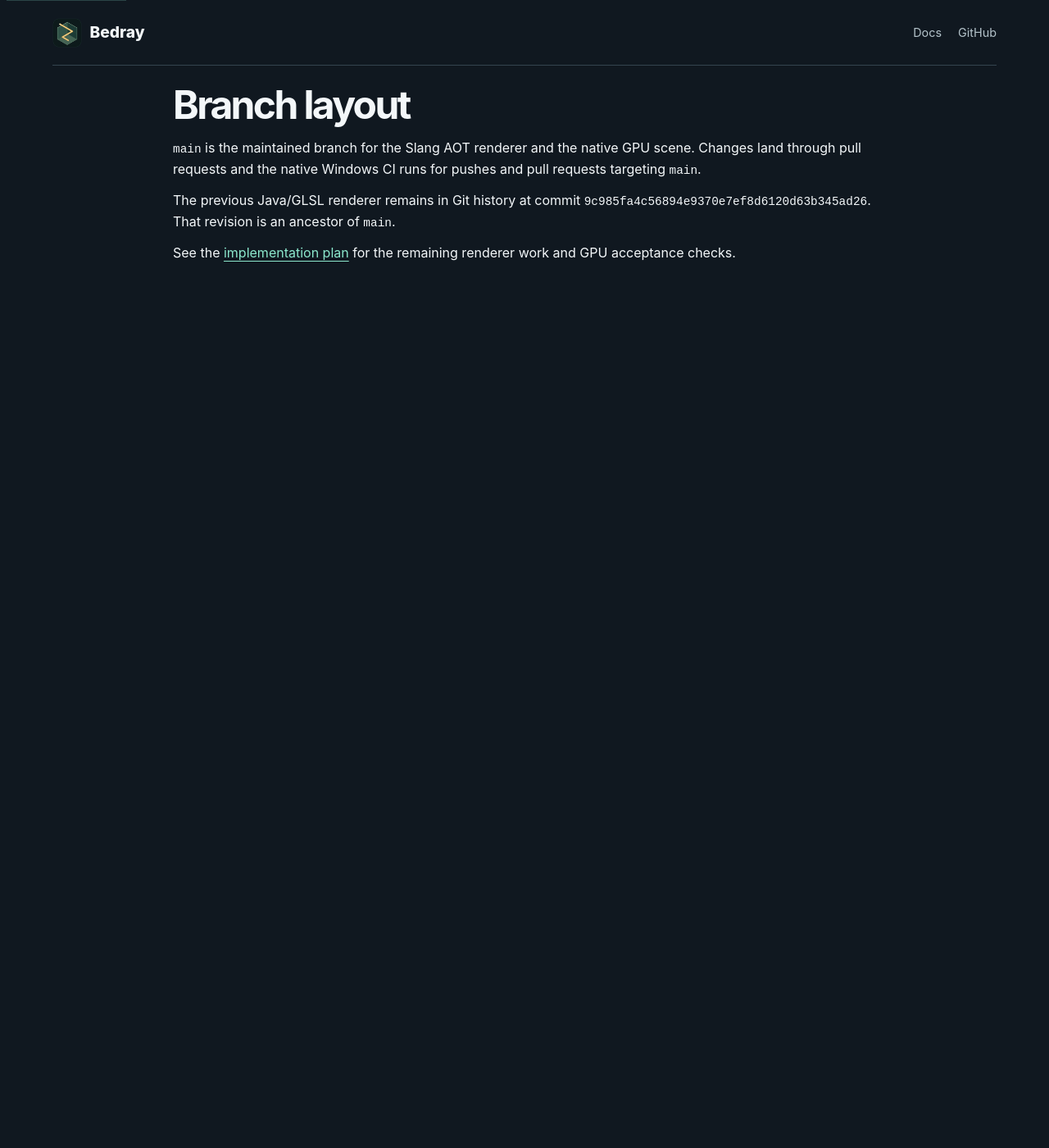
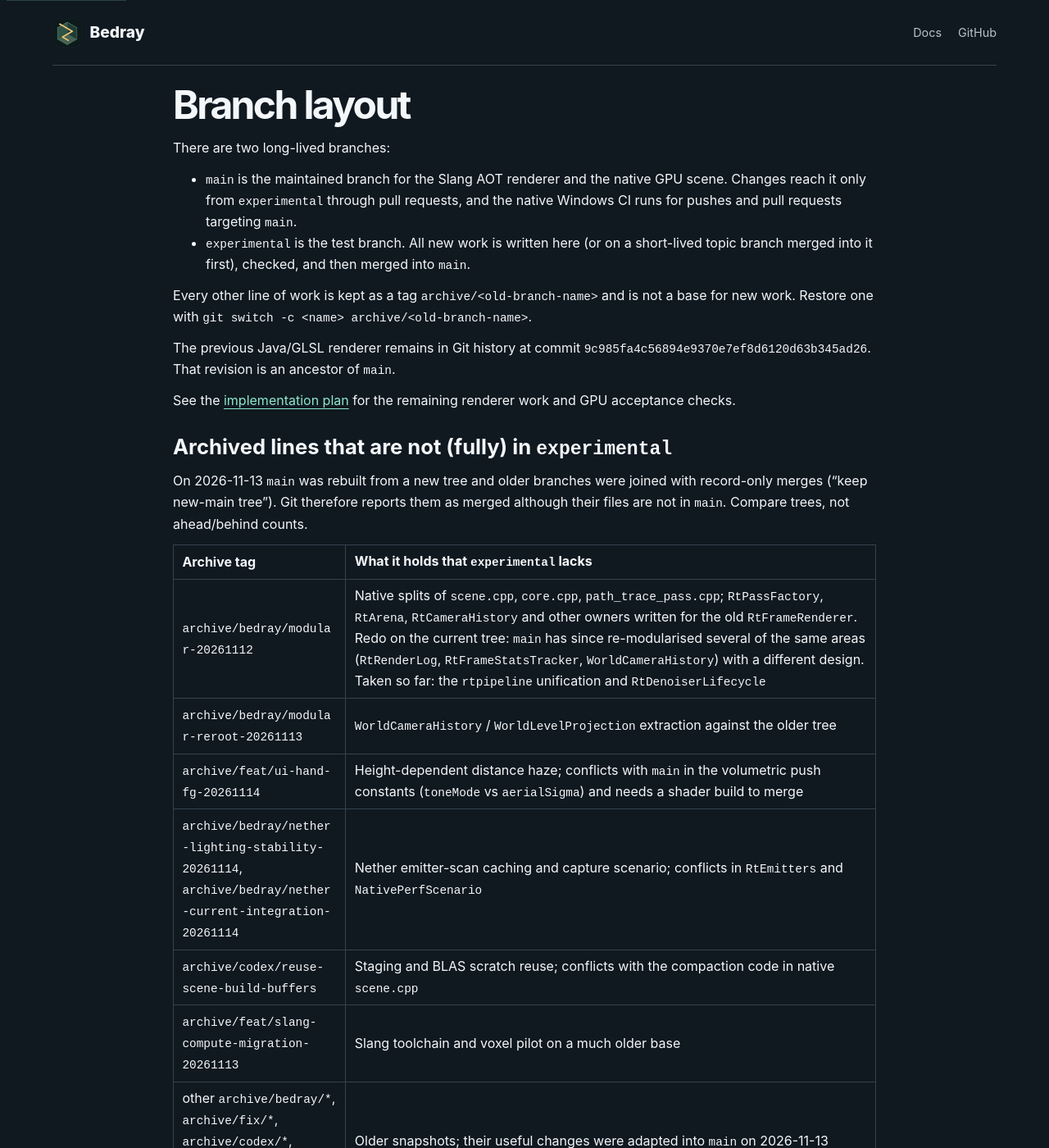
Before and after one commit to bnfe12/bedray, a Jekyll site: the page built from docs/BRANCH_LAYOUT.md, in a window 1280 px wide and 1400 px high. Shown: the whole window at 82% size. Built offline with Jekyll 4.4.1, drawn with Linux system fonts in a browser that asks for light colours; our own code applies the rules of GitHub Pages for plain Markdown files; some of the changed text lies outside the part shown.

Commit message:
docs: two-branch layout (main + experimental) and the archive tag table
Co-Authored-By: Claude Sonnet 5.5 <noreply@anthropic.com>

```diff
--- a/docs/BRANCH_LAYOUT.md
+++ b/docs/BRANCH_LAYOUT.md
@@ -1,9 +1,31 @@
 # Branch layout
 
-`main` is the maintained branch for the Slang AOT renderer and the native GPU scene.
-Changes land through pull requests and the native Windows CI runs for pushes and pull requests targeting `main`.
+There are two long-lived branches:
+
+* `main` is the maintained branch for the Slang AOT renderer and the native GPU scene. Changes reach it only from `experimental`
+  through pull requests, and the native Windows CI runs for pushes and pull requests targeting `main`.
+* `experimental` is the test branch. All new work is written here (or on a short-lived topic branch merged into it first),
+  checked, and then merged into `main`.
+
+Every other line of work is kept as a tag `archive/<old-branch-name>` and is not a base for new work. Restore one
+with `git switch -c <name> archive/<old-branch-name>`.
 
 The previous Java/GLSL renderer remains in Git history at commit
 `9c985fa4c56894e9370e7ef8d6120d63b345ad26`. That revision is an ancestor of `main`.
 
 See the [implementation plan](STACK_IMPLEMENTATION_PLAN.md) for the remaining renderer work and GPU acceptance checks.
+
+## Archived lines that are not (fully) in `experimental`
+
+On 2026-11-13 `main` was rebuilt from a new tree and older branches were joined with record-only merges ("keep new-main tree").
+Git therefore reports them as merged although their files are not in `main`. Compare trees, not ahead/behind counts.
+
+| Archive tag | What it holds that `experimental` lacks |
+|---|---|
+| `archive/bedray/modular-20261112` | Native splits of `scene.cpp`, `core.cpp`, `path_trace_pass.cpp`; `RtPassFactory`, `RtArena`, `RtCameraHistory` and other owners written for the old `RtFrameRenderer`. Redo on the current tree: `main` has since re-modularised several of the same areas (`RtRenderLog`, `RtFrameStatsTracker`, `WorldCameraHistory`) with a different design. Taken so far: the `rtpipeline` unification and `RtDenoiserLifecycle` |
+| `archive/bedray/modular-reroot-20261113` | `WorldCameraHistory` / `WorldLevelProjection` extraction against the older tree |
+| `archive/feat/ui-hand-fg-20261114` | Height-dependent distance haze; conflicts with `main` in the volumetric push constants (`toneMode` vs `aerialSigma`) and needs a shader build to merge |
+| `archive/bedray/nether-lighting-stability-20261114`, `archive/bedray/nether-current-integration-20261114` | Nether emitter-scan caching and capture scenario; conflicts in `RtEmitters` and `NativePerfScenario` |
+| `archive/codex/reuse-scene-build-buffers` | Staging and BLAS scratch reuse; conflicts with the compaction code in native `scene.cpp` |
+| `archive/feat/slang-compute-migration-20261113` | Slang toolchain and voxel pilot on a much older base |
+| other `archive/bedray/*`, `archive/fix/*`, `archive/codex/*`, `archive/refactor/*`, `archive/feat/*` | Older snapshots; their useful changes were adapted into `main` on 2026-11-13 |
```
Also changed, not shown: docs/DEVELOPMENT_BRANCHES.md (+3 -3 lines).
